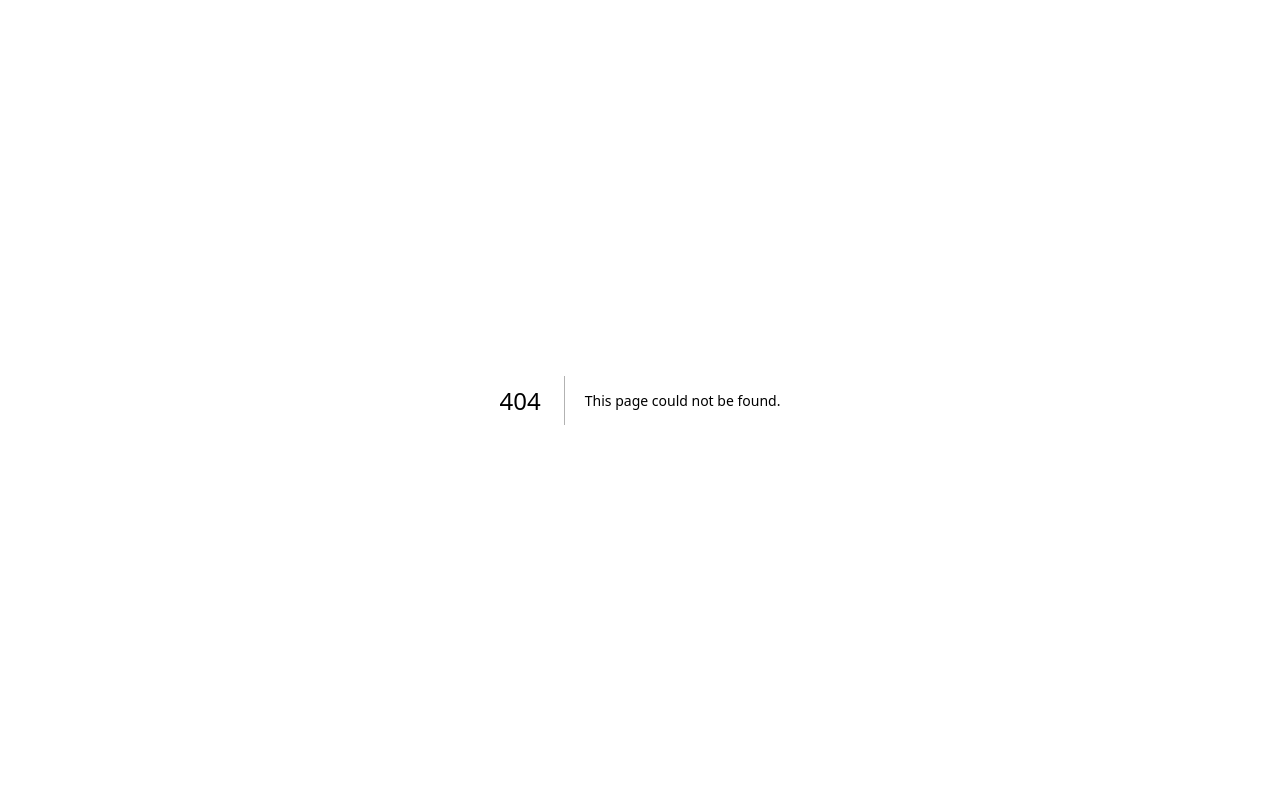
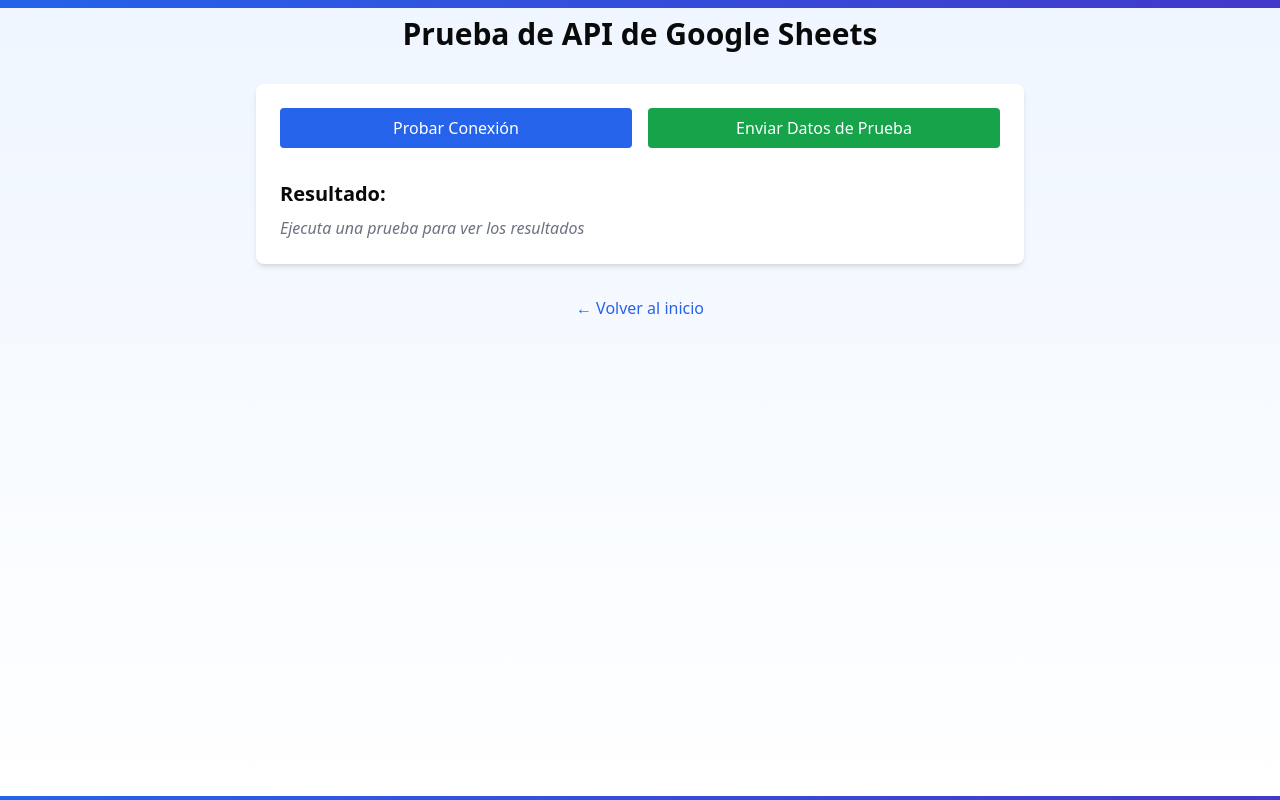
Before and after one commit to deivipluss/landing, a Next.js app: page /api-test in a window 1280 px wide. Before the commit this address had no page. Built offline with nearby package versions, Linux system fonts and the light colour scheme.

Commit message:
contract

```diff
--- /dev/null
+++ b/app/api-test/page.tsx
@@ -0,0 +1,110 @@
+"use client";
+
+import React, { useState } from "react";
+import Container from "@/components/Container";
+import Link from "next/link";
+
+export default function ApiTestPage() {
+  const [testResult, setTestResult] = useState<string>("");
+  const [loading, setLoading] = useState<boolean>(false);
+
+  const testGoogleSheetsConnection = async () => {
+    setLoading(true);
+    setTestResult("");
+
+    try {
+      const response = await fetch('/api/google-sheets-proxy');
+      const data = await response.json();
+
+      setTestResult(JSON.stringify(data, null, 2));
+    } catch (error) {
+      setTestResult(`Error: ${error instanceof Error ? error.message : String(error)}`);
+    } finally {
+      setLoading(false);
+    }
+  };
+
+  const sendTestData = async () => {
+    setLoading(true);
+    setTestResult("");
+
+    try {
+      const testData = {
+        name: "Usuario de Prueba",
+        email: "test@example.com",
+        company: "Empresa de Prueba",
+        phone: "123456789"
+      };
+
+      const response = await fetch('/api/google-sheets-proxy', {
+        method: 'POST',
+        headers: {
+          'Content-Type': 'application/json',
+        },
+        body: JSON.stringify(testData)
+      });
+
+      const data = await response.json();
+      setTestResult(JSON.stringify(data, null, 2));
+    } catch (error) {
+      setTestResult(`Error: ${error instanceof Error ? error.message : String(error)}`);
+    } finally {
+      setLoading(false);
+    }
+  };
+
+  return (
+    <main className="flex min-h-screen flex-col items-center justify-between bg-gradient-to-b from-blue-50 to-white dark:from-slate-900 dark:to-slate-800">
+      {/* Header decorativo */}
+      <div className="w-full bg-gradient-to-r from-blue-600 to-indigo-700 h-2"></div>
+
+      <Container className="py-12">
+        <div className="w-full max-w-3xl mx-auto">
+          <h1 className="text-3xl font-bold mb-8 text-center">
+            Prueba de API de Google Sheets
+          </h1>
+
+          <div className="bg-white dark:bg-slate-800 shadow-md rounded-lg p-6 mb-8">
+            <div className="flex flex-col md:flex-row gap-4 mb-8">
+              <button
+                onClick={testGoogleSheetsConnection}
+                disabled={loading}
+                className="bg-blue-600 hover:bg-blue-700 text-white font-medium py-2 px-4 rounded disabled:opacity-70 flex-1"
+              >
+                {loading ? "Probando..." : "Probar Conexión"}
+              </button>
+
+              <button
+                onClick={sendTestData}
+                disabled={loading}
+                className="bg-green-600 hover:bg-green-700 text-white font-medium py-2 px-4 rounded disabled:opacity-70 flex-1"
+              >
+                {loading ? "Enviando..." : "Enviar Datos de Prueba"}
+              </button>
+            </div>
+
+            <div className="mt-4">
+              <h3 className="text-xl font-semibold mb-2">Resultado:</h3>
+              {testResult ? (
+                <pre className="bg-gray-100 dark:bg-slate-700 p-4 rounded-md overflow-auto max-h-96 text-sm">
+                  {testResult}
+                </pre>
+              ) : (
+                <p className="text-gray-500 italic">Ejecuta una prueba para ver los resultados</p>
+              )}
+            </div>
+          </div>
+
+          <div className="text-center">
+            <Link href="/" className="text-blue-600 hover:text-blue-800 dark:text-blue-400 dark:hover:text-blue-300">
+              ← Volver al inicio
+            </Link>
+          </div>
+        </div>
+      </Container>
+
+      {/* Footer decorativo */}
+      <div className="w-full bg-gradient-to-r from-blue-600 to-indigo-700 h-1 mt-auto"></div>
+    </main>
+  );
+}
--- /dev/null
+++ b/app/api/google-sheets-proxy/route.ts
@@ -0,0 +1,78 @@
+import { NextRequest, NextResponse } from 'next/server';
+
+export async function POST(req: NextRequest) {
+  try {
+    const body = await req.json();
+    const scriptURL = process.env.NEXT_PUBLIC_GOOGLE_SHEETS_URL;
+
+    // Verificar que tenemos la URL del script
+    if (!scriptURL) {
+      console.error('Falta la URL del script de Google en las variables de entorno');
+      return NextResponse.json(
+        { error: 'Falta configuración de URL del script de Google' },
+        { status: 500 }
+      );
+    }
+
+    // Construir los datos para enviar a Google
+    const params = new URLSearchParams();
+    params.append('timestamp', new Date().toLocaleString('es-ES'));
+    params.append('name', body.name || '');
+    params.append('email', body.email || '');
+    params.append('company', body.company || 'No especificado');
+    params.append('phone', body.phone || 'No especificado');
+    params.append('accepted', 'true');
+
+    console.log('Enviando datos a Google Sheets:', Object.fromEntries(params.entries()));
+
+    // Hacer la solicitud desde el servidor (evita CORS)
+    const response = await fetch(`${scriptURL}?${params.toString()}`, {
+      method: 'POST',
+      headers: {
+        'Content-Type': 'application/x-www-form-urlencoded',
+      },
+    });
+
+    const responseText = await response.text();
+    console.log('Respuesta de Google Sheets:', responseText);
+
+    if (!response.ok) {
+      throw new Error(`Error en la respuesta: ${response.status} - ${responseText}`);
+    }
+
+    return NextResponse.json({ success: true, message: 'Datos enviados correctamente a Google Sheets' });
+  } catch (error) {
+    console.error('Error al enviar datos a Google Sheets:', error);
+    return NextResponse.json(
+      { error: 'Error al enviar datos a Google Sheets', details: error instanceof Error ? error.message : String(error) },
+      { status: 500 }
+    );
+  }
+}
+
+// Agregar una ruta GET para probar la conexión
+export async function GET() {
+  try {
+    const scriptURL = process.env.NEXT_PUBLIC_GOOGLE_SHEETS_URL;
+
+    if (!scriptURL) {
+      return NextResponse.json({ error: 'Falta configuración de URL del script de Google' }, { status: 500 });
+    }
+
+    // Intentar hacer una solicitud GET al script para verificar que está funcionando
+    const response = await fetch(scriptURL, { method: 'GET' });
+    const responseText = await response.text();
+
+    return NextResponse.json({
+      status: 'ok',
+      scriptURL: scriptURL,
+      message: 'Proxy para Google Sheets funcionando correctamente',
+      googleResponse: responseText
+    });
+  } catch (error) {
+    return NextResponse.json({
+      error: 'Error al conectar con Google Sheets',
+      details: error instanceof Error ? error.message : String(error)
+    }, { status: 500 });
+  }
+}
--- a/components/AcceptTermsForm.tsx
+++ b/components/AcceptTermsForm.tsx
@@ -30,36 +30,32 @@
     setIsChecked(e.target.checked);
   };
 
-  // Función para enviar datos a Google Sheets
+  // Función para enviar datos a Google Sheets usando el proxy API
   const sendToGoogleSheets = async (data: typeof formData) => {
     try {
-      // URL específica de tu Google Apps Script
-      const scriptURL = process.env.NEXT_PUBLIC_GOOGLE_SHEETS_URL || 'https://script.google.com/macros/s/AKfycbybpFGQH3U_Ik_5RMVB19keINDRJ901Q2BJzcxjmB54SIMcR5rzUxt5eptWnTIPLTS8/exec';
+      console.log('Enviando datos al proxy API:', data);
 
-      const formToSubmit = new FormData();
-      // Añadir fecha y hora actual
-      const currentDate = new Date().toLocaleString('es-ES');
-
-      formToSubmit.append('timestamp', currentDate);
-      formToSubmit.append('name', data.name);
-      formToSubmit.append('email', data.email);
-      formToSubmit.append('company', data.company || 'No especificado');
-      formToSubmit.append('phone', data.phone || 'No especificado');
-      formToSubmit.append('accepted', 'true');
-
-      const response = await fetch(scriptURL, {
+      // Usar nuestro proxy API para evitar problemas de CORS
+      const response = await fetch('/api/google-sheets-proxy', {
         method: 'POST',
-        body: formToSubmit
+        headers: {
+          'Content-Type': 'application/json',
+        },
+        body: JSON.stringify(data)
       });
 
+      const responseData = await response.json();
+      console.log('Respuesta del proxy API:', responseData);
+
       if (response.ok) {
-        console.log('Datos enviados correctamente a Google Sheets');
+        console.log('Datos enviados correctamente a Google Sheets mediante proxy');
         return true;
       } else {
-        throw new Error('Error al enviar datos');
+        console.error('Error al enviar datos mediante proxy:', responseData.error);
+        throw new Error(responseData.error || 'Error al enviar datos mediante proxy');
       }
     } catch (error) {
-      console.error('Error:', error);
+      console.error('Error al enviar datos a Google Sheets:', error);
       return false;
     }
   };
```
